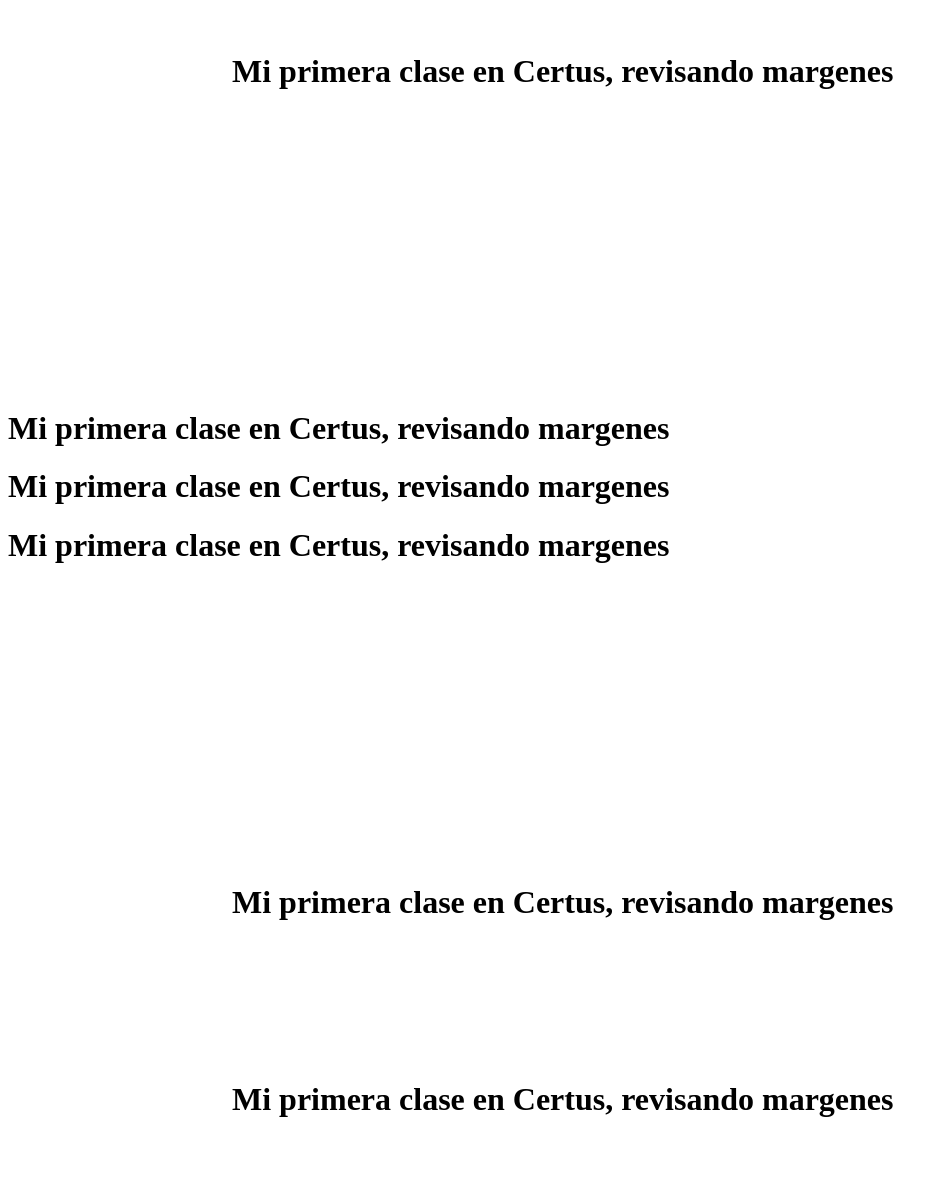
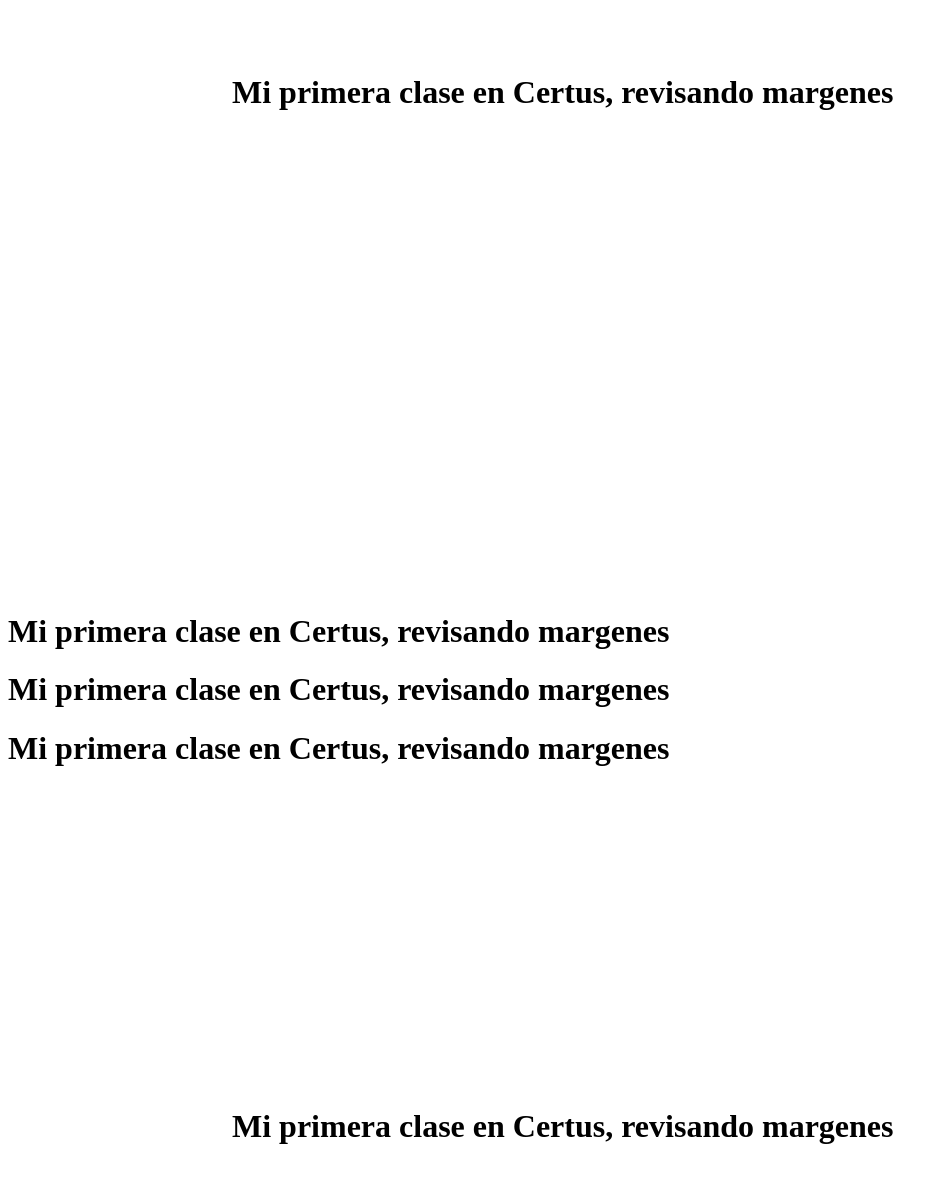
Before and after one commit to Robert1406/14_04_class, a plain HTML site: page index.html in a window 1280 px wide. Shown: the part 107-1300 px from the top of the page, without its empty margins (0-948 px from the left). Drawn offline with Linux system fonts and the light colour scheme.

Commit message:
Add files via upload

```diff
--- a/index.html
+++ b/index.html
@@ -7,16 +7,16 @@
 </head>
 <body>
 
-    <h1 style="margin: 5em 3em 10em 7em;">Mi primera clase en Certus, revisando margenes</h1>
+    <h1 style="padding: 5em 3em 10em 7em;">Mi primera clase en Certus, revisando margenes</h1>
 
-    <h1 style="margin-top: 5em;">Mi primera clase en Certus, revisando margenes</h1>
+    <h1 style="padding-top: 5em;">Mi primera clase en Certus, revisando margenes</h1>
 
-    <h1 style="margin-right: 3em;">Mi primera clase en Certus, revisando margenes</h1>
+    <h1 style="padding-right: 3em;">Mi primera clase en Certus, revisando margenes</h1>
 
-    <h1 style="margin-bottom: 10em;">Mi primera clase en Certus, revisando margenes</h1>
+    <h1 style="padding-bottom: 10em;">Mi primera clase en Certus, revisando margenes</h1>
 
-    <h1 style="margin-left: 7em;">Mi primera clase en Certus, revisando margenes</h1>
+    <h1 style="padding-left: 7em;">Mi primera clase en Certus, revisando margenes</h1>
 
-    <h1 style="margin-top: 5em; margin-right: 3em; margin-bottom: 10em; margin-left: 7em;">Mi primera clase en Certus, revisando margenes</h1>
+    <h1 style="padding-top: 5em; padding-right: 3em; padding-bottom: 10em; padding-left: 7em;">Mi primera clase en Certus, revisando margenes</h1>
 </body>
 </html>
```
